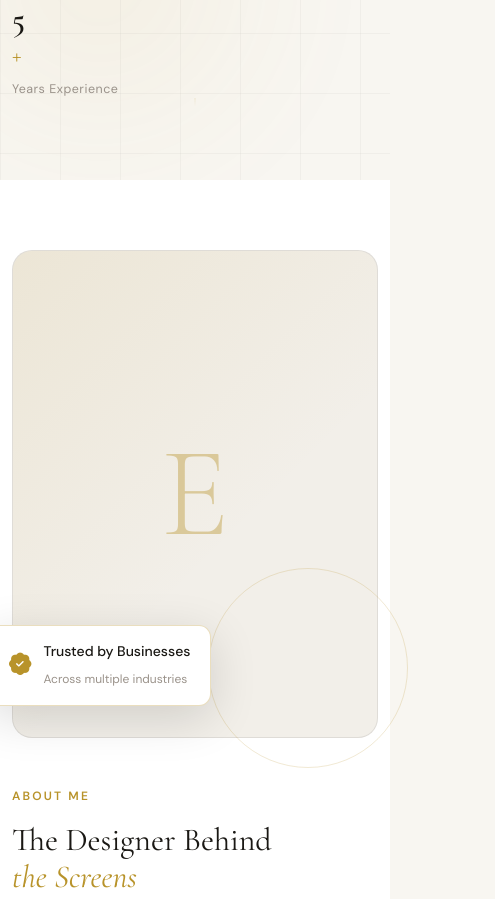
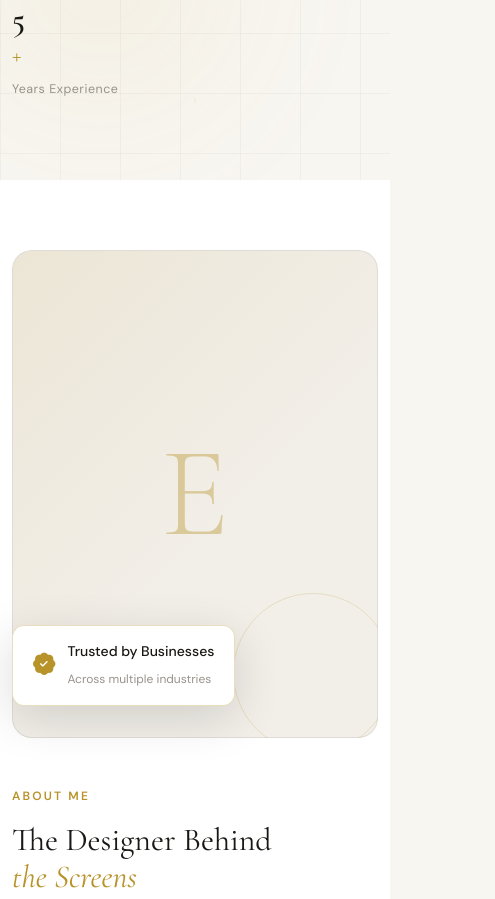
Before and after one commit to Emmanuel7-CR/emmanuelwebdesign, a plain HTML site: page index.html in a window 390 px wide. Shown: the part 891-1790 px from the top of the page, 495 px wide, since content can reach past the window. Drawn offline with nearby package versions, Linux system fonts and the light colour scheme.

Commit message:
fixed horizontal scroll on mobile

```diff
--- a/css/style.css
+++ b/css/style.css
@@ -71,6 +71,7 @@
 html {
   scroll-behavior: smooth;
   -webkit-text-size-adjust: 100%;
+  overflow-x: hidden;
 }
 
 body {
@@ -81,6 +82,7 @@ body {
   line-height: 1.7;
   transition: background-color 0.4s ease, color 0.4s ease;
   -webkit-font-smoothing: antialiased;
+  overflow-x: hidden;
 }
 
 img { max-width: 100%; height: auto; display: block; }
@@ -298,6 +300,8 @@ h1, h2, h3, h4 {
   overflow: hidden;
   padding: 120px 0 80px;
   background: var(--bg-base);
+  width: 100%;
+  max-width: 100vw;
 }
 
 .hero-bg-grid {
@@ -429,16 +433,17 @@ h1, h2, h3, h4 {
 }
 
 /* ── ABOUT SECTION ── */
-.about-section { background: var(--bg-surface); }
+.about-section { background: var(--bg-surface); overflow: hidden; }
 
 .about-portrait { position: relative; }
 
 .portrait-frame {
   position: relative;
-  width: 380px;
-  max-width: 100%;
+  width: 100%;
+  max-width: 380px;
   aspect-ratio: 3/4;
   margin: 0 auto;
+  overflow: hidden;
 }
 
 .portrait-placeholder {
@@ -471,17 +476,18 @@ h1, h2, h3, h4 {
 
 .portrait-accent-ring {
   position: absolute;
-  width: 200px; height: 200px;
+  width: 160px; height: 160px;
   border: 1px solid var(--accent);
   border-radius: 50%;
-  bottom: -30px; right: -30px;
+  bottom: -15px; right: -15px;
   opacity: 0.2;
+  pointer-events: none;
 }
 
 .about-card-float {
   position: absolute;
   bottom: 2rem;
-  left: -1.5rem;
+  left: 0;
   background: var(--bg-card);
   border: 1px solid var(--border-accent);
   border-radius: var(--radius);
@@ -523,7 +529,7 @@ h1, h2, h3, h4 {
 .highlight-item i { color: var(--accent); font-size: 1rem; flex-shrink: 0; }
 
 /* ── SERVICES SECTION ── */
-.services-section { background: var(--bg-base); position: relative; }
+.services-section { background: var(--bg-base); position: relative; overflow: hidden; }
 
 .services-bg-accent {
   position: absolute;
@@ -819,6 +825,7 @@ h1, h2, h3, h4 {
 .testimonials-section {
   background: var(--bg-surface);
   position: relative;
+  overflow: hidden;
 }
 
 .testimonials-bg {
```
